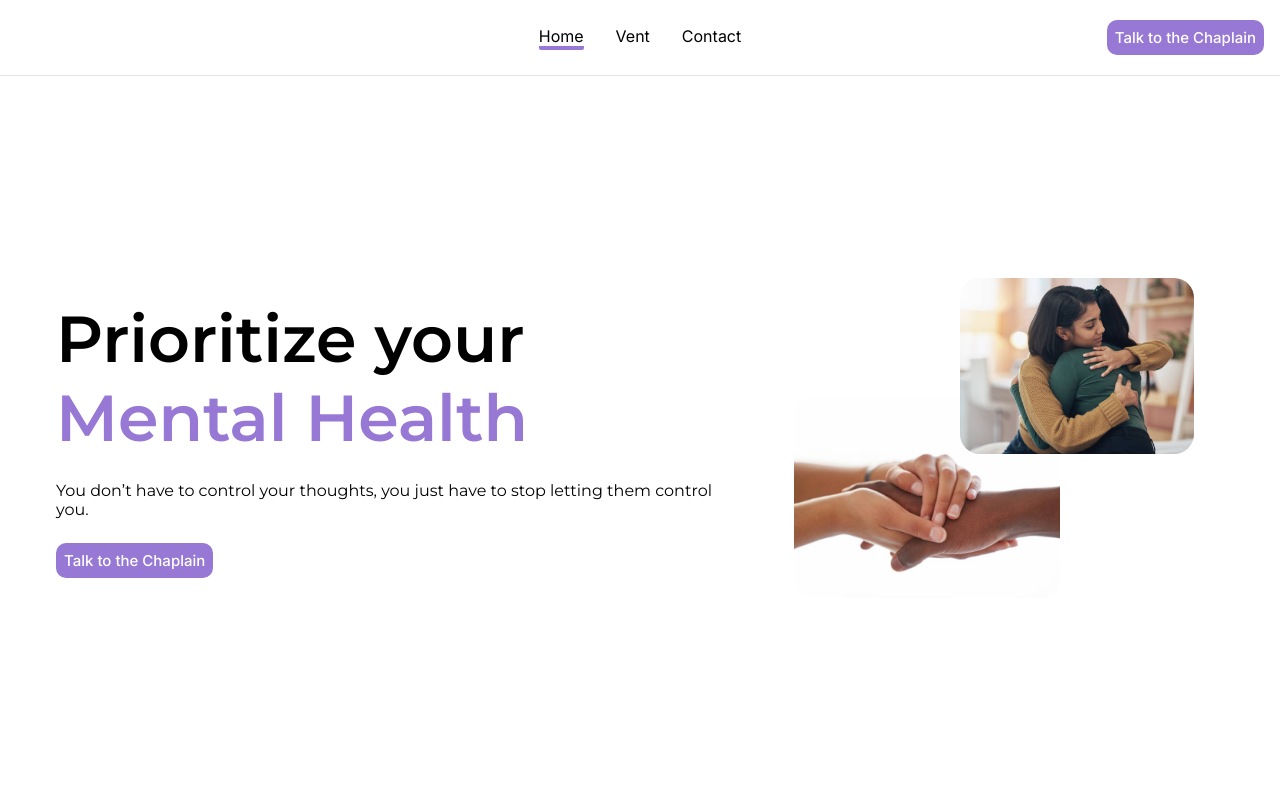
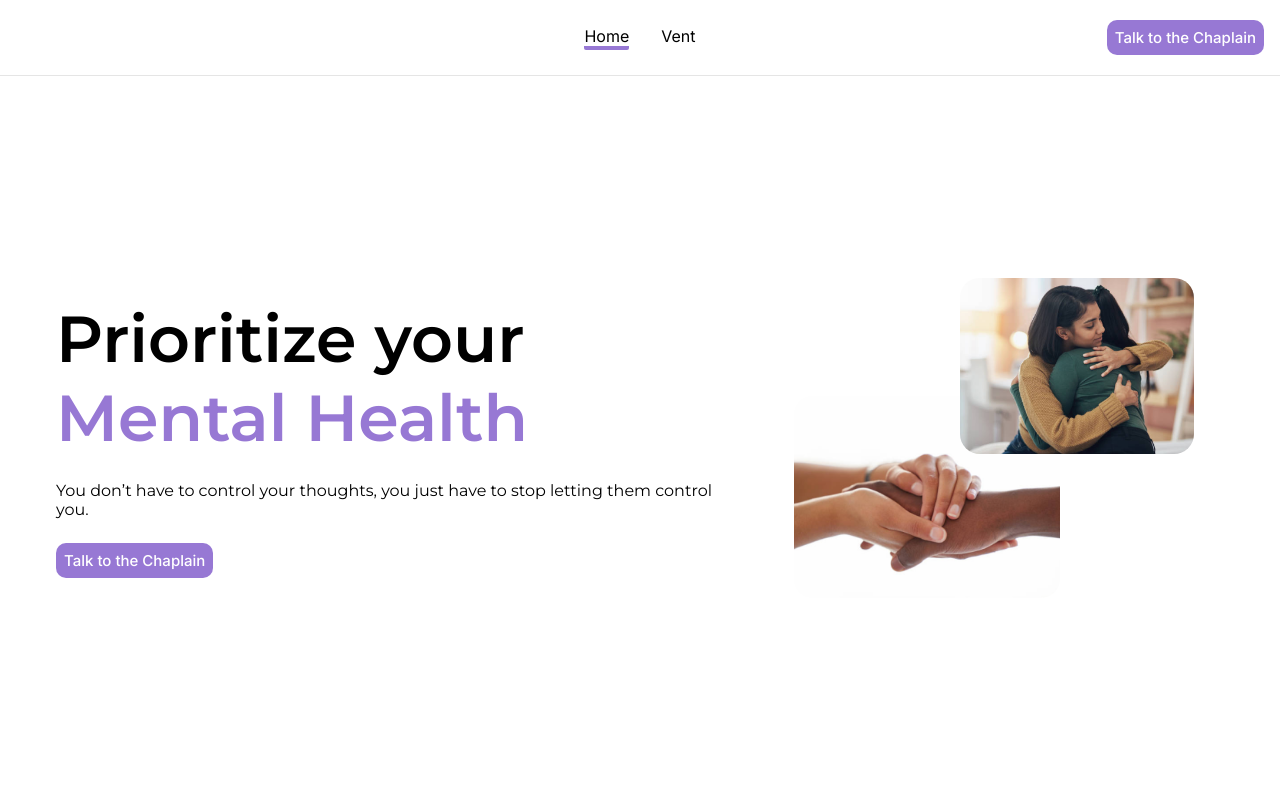
Before and after one commit to bucc-dev/chaplain-chat-website-frontend, a React (Create React App) app: page / in a window 1280 px wide. Shown: the top 800 px of the page. Built offline with nearby package versions, Linux system fonts and the light colour scheme.

Commit message:
Removed the contact us from the navbar cus its not needed

```diff
--- a/src/components/Nav.jsx
+++ b/src/components/Nav.jsx
@@ -23,14 +23,6 @@ const Nav = ({ setScrollTap }) => {
         Vent
       </Link>
       <Link
-        to="#"
-        /* /contact */ className={`home-page__nav__link ${
-          location === "/contact" && "active"
-        }`}
-      >
-        Contact
-      </Link>
-      <Link
         to="#chat-section" /* /communicate */
         className="btn home-page__nav__link"
         onClick={() => {
```
